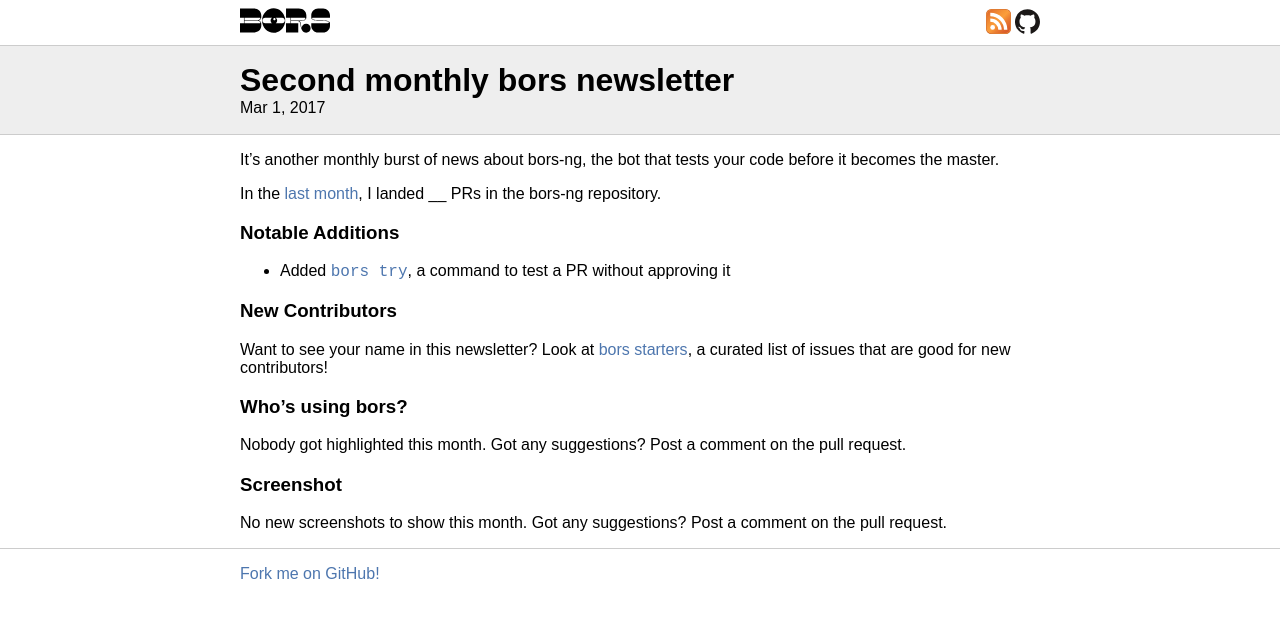
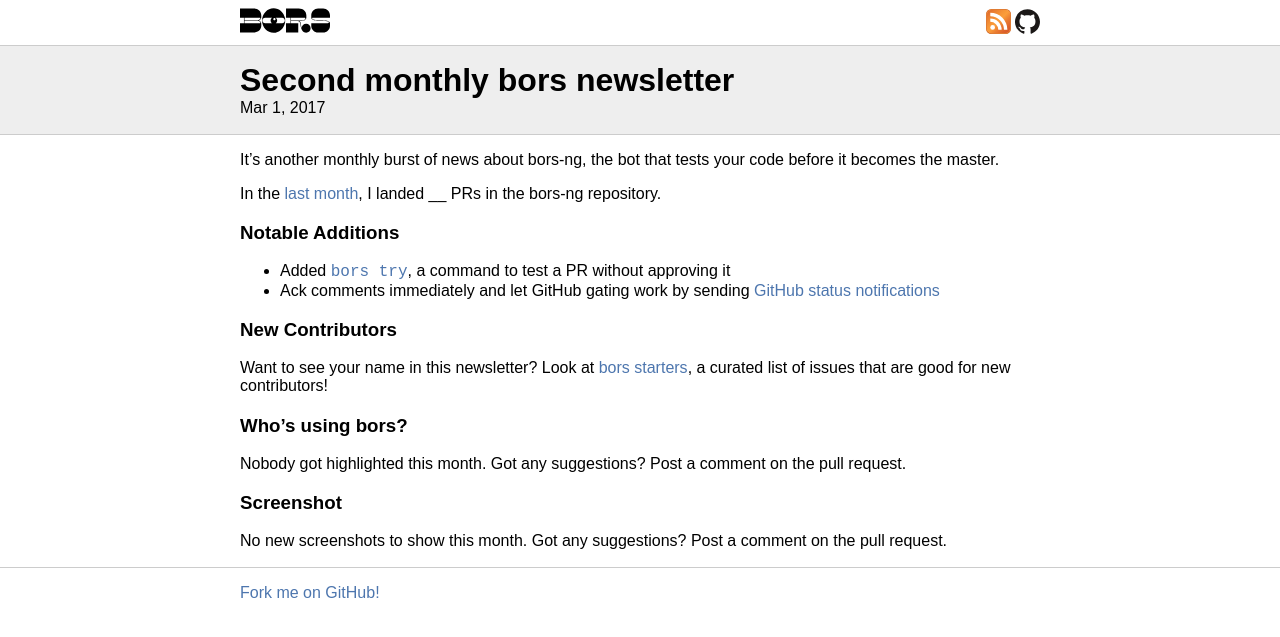
Before and after one commit to bors-ng/bors-ng.github.io, a Jekyll site: the page built from _posts/2017-03-01-tmib-02.md, in a window 1280 px wide. Shown: the top 637 px of the page. Built offline with Jekyll 4.4.1, drawn with Linux system fonts in a browser that asks for light colours.

Commit message:
Add status notification PR

```diff
--- a/_posts/2017-03-01-tmib-02.md
+++ b/_posts/2017-03-01-tmib-02.md
@@ -15,6 +15,7 @@ I landed __ PRs in the bors-ng repository.
 ### Notable Additions
 
 - Added [`bors try`](https://github.com/bors-ng/bors-ng/pull/81), a command to test a PR without approving it
+- Ack comments immediately and let GitHub gating work by sending [GitHub status notifications](https://github.com/bors-ng/bors-ng/pull/88)
 
 ### New Contributors
 
```
